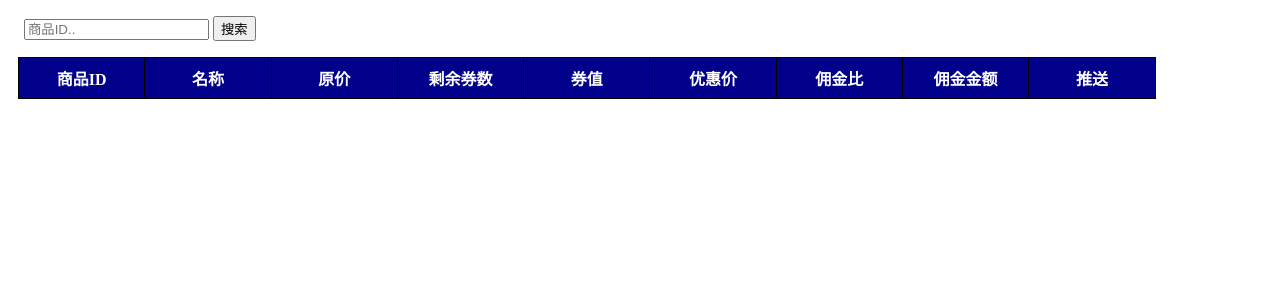
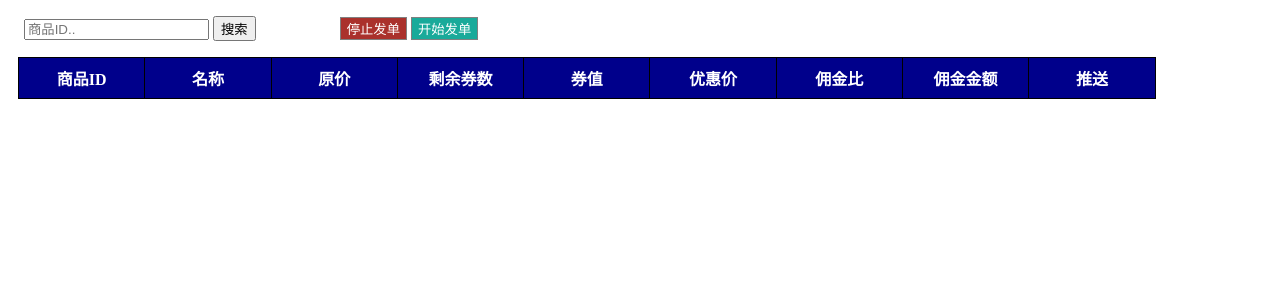
Before and after one commit to Cross-maxwell/tbk_new, a Django app: page /operate/operating/ in a window 1280 px wide. Shown: the top 300 px of the page. Run offline with Django 3.2, Linux system fonts and the light colour scheme; lists and menus that the app fills with data are empty; parts of the project's set-up code (start-up, migrations or seed data) failed here and were passed over.

Commit message:
[update]1.在商品后台添加停止/启动发单按钮。2.将商品的推广图文字段进行修改，添加默认值。

```diff
--- a/taobaoke/apps/broadcast/models/entry_models.py
+++ b/taobaoke/apps/broadcast/models/entry_models.py
@@ -86,9 +86,9 @@ class Product(Entry):
     # 商品id
     item_id = models.CharField(max_length=64, unique=True, db_index=True, null=False)
     # 商品推广文案
-    broadcast_text = models.CharField(max_length=4096, null=True)
+    broadcast_text = models.CharField(max_length=4096, default="")
     # 商品推广图片
-    broadcast_img = models.CharField(max_length=4096, null=True)
+    broadcast_img = models.CharField(max_length=4096, default="[]")
 
     @property
     def org_price(self):
--- a/taobaoke/apps/broadcast/templates/products.html
+++ b/taobaoke/apps/broadcast/templates/products.html
@@ -8,6 +8,10 @@
     <form method="post">
         <input type="text" name="item_id" placeholder="商品ID.."/>
         <input type="submit" value="搜索" />
+        <span class="change-push-status">
+        <button class="button-stop-push" onclick=stop_push()>停止发单</button>
+        <button class="button-start-push" onclick=start_push()>开始发单</button>
+        </span>
     </form>
     <table>
         <tr>
@@ -42,6 +46,30 @@
     html {
         font-family: "Ubuntu Mono";
     }
+    .change-push-status{
+        margin-left: 5rem;
+    }
+    .button-stop-push{
+       background-color: #aa312c;
+        color: white;
+        border: 1px solid gray;
+    }
+        .button-stop-push:hover{
+       background-color: #6e0005;
+        color: white;
+        border: 1px solid gray;
+    }
+    .button-start-push{
+       background-color: #19aa9a;
+        color: white;
+        border: 1px solid gray;
+    }
+        .button-start-push:hover{
+       background-color: #0c5742;
+        color: white;
+        border: 1px solid gray;
+    }
+
     form {
         margin: 1rem;
     }
@@ -71,6 +99,28 @@
 
 
 <script>
+    var stop_push = function(){
+        var xhr = new XMLHttpRequest();
+        xhr.onreadystatechange = function () {
+            if (xhr.readyState === 4) {
+                console.log(1);
+            }
+        };
+        xhr.open('get','/index.html?processname=send_request&action=stop', true);
+        xhr.send();
+{#        alert('停止发单！');#}
+    };
+    var start_push = function(){
+        var xhr = new XMLHttpRequest();
+        xhr.onreadystatechange = function () {
+            if (xhr.readyState === 4) {
+                console.log(1);
+            }
+        };
+        xhr.open('get','/index.html?processname=send_request&action=start', true);
+        xhr.send();
+        alert('开始发单！');
+    };
     var post_to_api = function () {
         var tmpbtn = document.querySelector(".button-push");
         var item_id = tmpbtn.getAttribute("itemid");
@@ -91,13 +141,14 @@
         var xhr = new XMLHttpRequest();
         xhr.onreadystatechange = function () {
             if (xhr.readyState === 4) {
-                console.log(2222);
+                console.log(1);
             }
-        }
+        };
 
         xhr.open('post','/tk/send_artifical_msg', true);
         var obj = JSON.stringify({'item_id': item_id,'data':tmpdata});
         xhr.send(obj);
+        alert('推送成功！');
     }
 
 </script>
```
